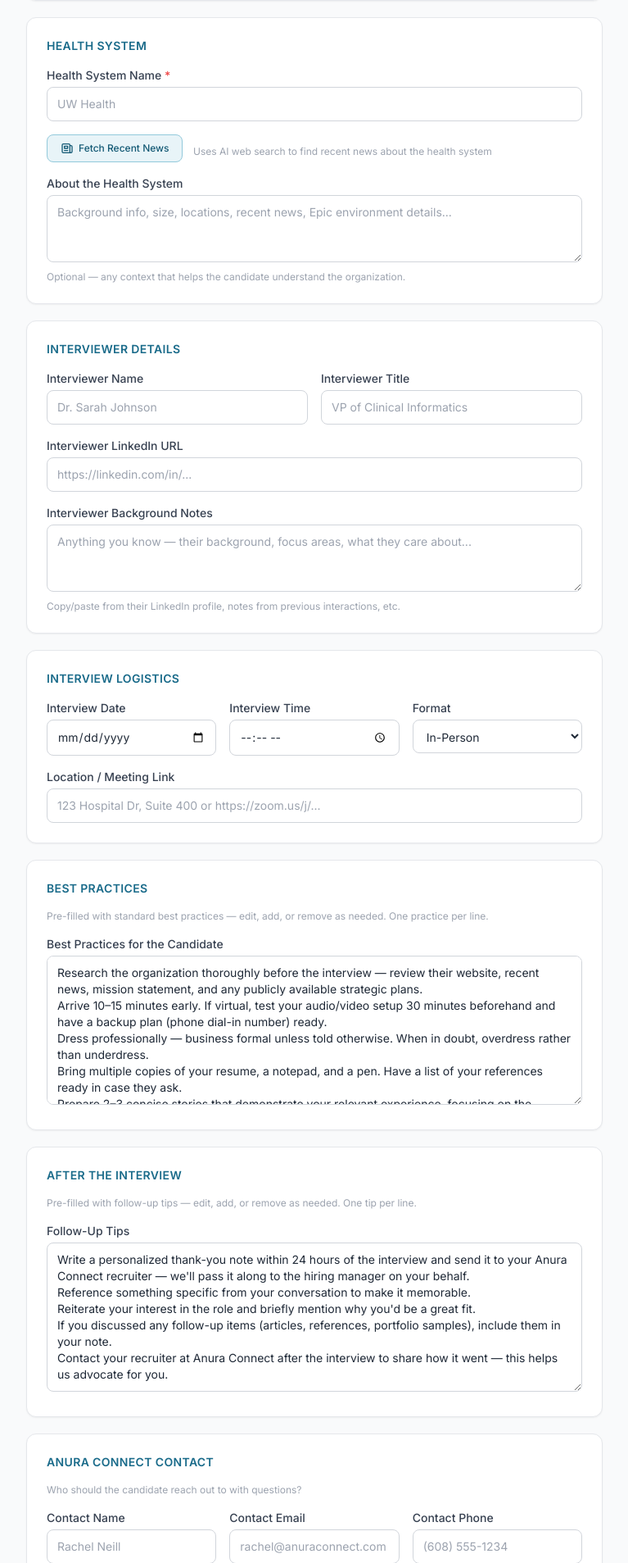
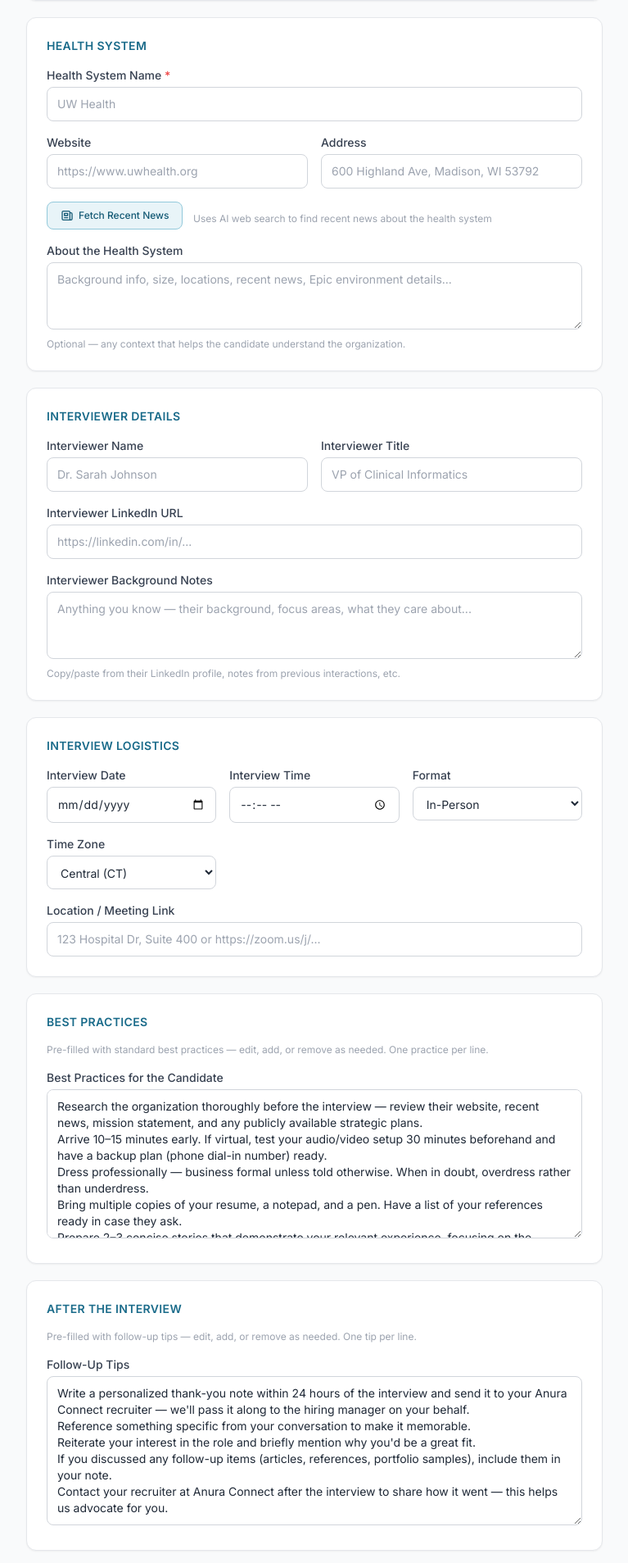
Before and after one commit to rneill2000/Anura-Interview-Guide, a Django app: page / in a window 1280 px wide. Shown: the part 602-2509 px from the top of the page at 82% size, without its empty margins (256-1023 px from the left). Run offline with Django 5.2, Linux system fonts and the light colour scheme; some libraries are stand-ins or nearby versions.

Commit message:
Add health system website/address fields and time zone to interview logistics
- New Website and Address fields in Health System section (side by side)
- Time Zone dropdown in Interview Logistics (defaults to Central)
- PDF About section now shows clickable website link and address
- Cover page date line now includes formatted time + time zone
- All three new fields flow through views → generator → PDF

```diff
--- a/core/views.py
+++ b/core/views.py
@@ -42,6 +42,9 @@ def generate_guide(request):
         "job_description": request.POST.get("job_description", "").strip(),
         "health_system_name": request.POST.get("health_system_name", "").strip(),
         "health_system_info": request.POST.get("health_system_info", "").strip(),
+        "health_system_website": request.POST.get("health_system_website", "").strip(),
+        "health_system_address": request.POST.get("health_system_address", "").strip(),
+        "interview_timezone": request.POST.get("interview_timezone", "CT"),
         "interviewer_name": request.POST.get("interviewer_name", "").strip(),
         "interviewer_title": request.POST.get("interviewer_title", "").strip(),
         "interviewer_linkedin": request.POST.get("interviewer_linkedin", "").strip(),
--- a/templates/index.html
+++ b/templates/index.html
@@ -109,6 +109,22 @@
                    placeholder="UW Health"
                    class="w-full px-3 py-2.5 border border-gray-300 rounded-lg text-sm focus:ring-2 focus:ring-anura-100 focus:border-anura-500 outline-none transition">
         </div>
+        <div class="grid grid-cols-1 sm:grid-cols-2 gap-4 mb-4">
+            <div>
+                <label for="health_system_website" class="block text-sm font-medium text-gray-700 mb-1">Website</label>
+                <input type="url" id="health_system_website" name="health_system_website"
+                       value="{{ form_data.health_system_website|default:'' }}"
+                       placeholder="https://www.uwhealth.org"
+                       class="w-full px-3 py-2.5 border border-gray-300 rounded-lg text-sm focus:ring-2 focus:ring-anura-100 focus:border-anura-500 outline-none transition">
+            </div>
+            <div>
+                <label for="health_system_address" class="block text-sm font-medium text-gray-700 mb-1">Address</label>
+                <input type="text" id="health_system_address" name="health_system_address"
+                       value="{{ form_data.health_system_address|default:'' }}"
+                       placeholder="600 Highland Ave, Madison, WI 53792"
+                       class="w-full px-3 py-2.5 border border-gray-300 rounded-lg text-sm focus:ring-2 focus:ring-anura-100 focus:border-anura-500 outline-none transition">
+            </div>
+        </div>
         <!-- Fetch News Button -->
         <div class="mb-4">
             <button type="button" id="fetchNewsBtn" onclick="fetchRecentNews()"
@@ -207,6 +223,18 @@
                     <option value="In-Person" {% if form_data.interview_format == 'In-Person' %}selected{% endif %}>In-Person</option>
                     <option value="Video (Zoom/Teams)" {% if form_data.interview_format == 'Video (Zoom/Teams)' %}selected{% endif %}>Video (Zoom/Teams)</option>
                     <option value="Phone" {% if form_data.interview_format == 'Phone' %}selected{% endif %}>Phone</option>
+                </select>
+            </div>
+            <div>
+                <label for="interview_timezone" class="block text-sm font-medium text-gray-700 mb-1">Time Zone</label>
+                <select id="interview_timezone" name="interview_timezone"
+                        class="w-full px-3 py-2.5 border border-gray-300 rounded-lg text-sm focus:ring-2 focus:ring-anura-100 focus:border-anura-500 outline-none transition bg-white">
+                    <option value="ET" {% if form_data.interview_timezone == 'ET' %}selected{% endif %}>Eastern (ET)</option>
+                    <option value="CT" {% if form_data.interview_timezone == 'CT' or not form_data.interview_timezone %}selected{% endif %}>Central (CT)</option>
+                    <option value="MT" {% if form_data.interview_timezone == 'MT' %}selected{% endif %}>Mountain (MT)</option>
+                    <option value="PT" {% if form_data.interview_timezone == 'PT' %}selected{% endif %}>Pacific (PT)</option>
+                    <option value="AKT" {% if form_data.interview_timezone == 'AKT' %}selected{% endif %}>Alaska (AKT)</option>
+                    <option value="HT" {% if form_data.interview_timezone == 'HT' %}selected{% endif %}>Hawaii (HT)</option>
                 </select>
             </div>
         </div>
```
Also changed, not shown: guide_generator/pdf_builder.py (+23 -2 lines).
